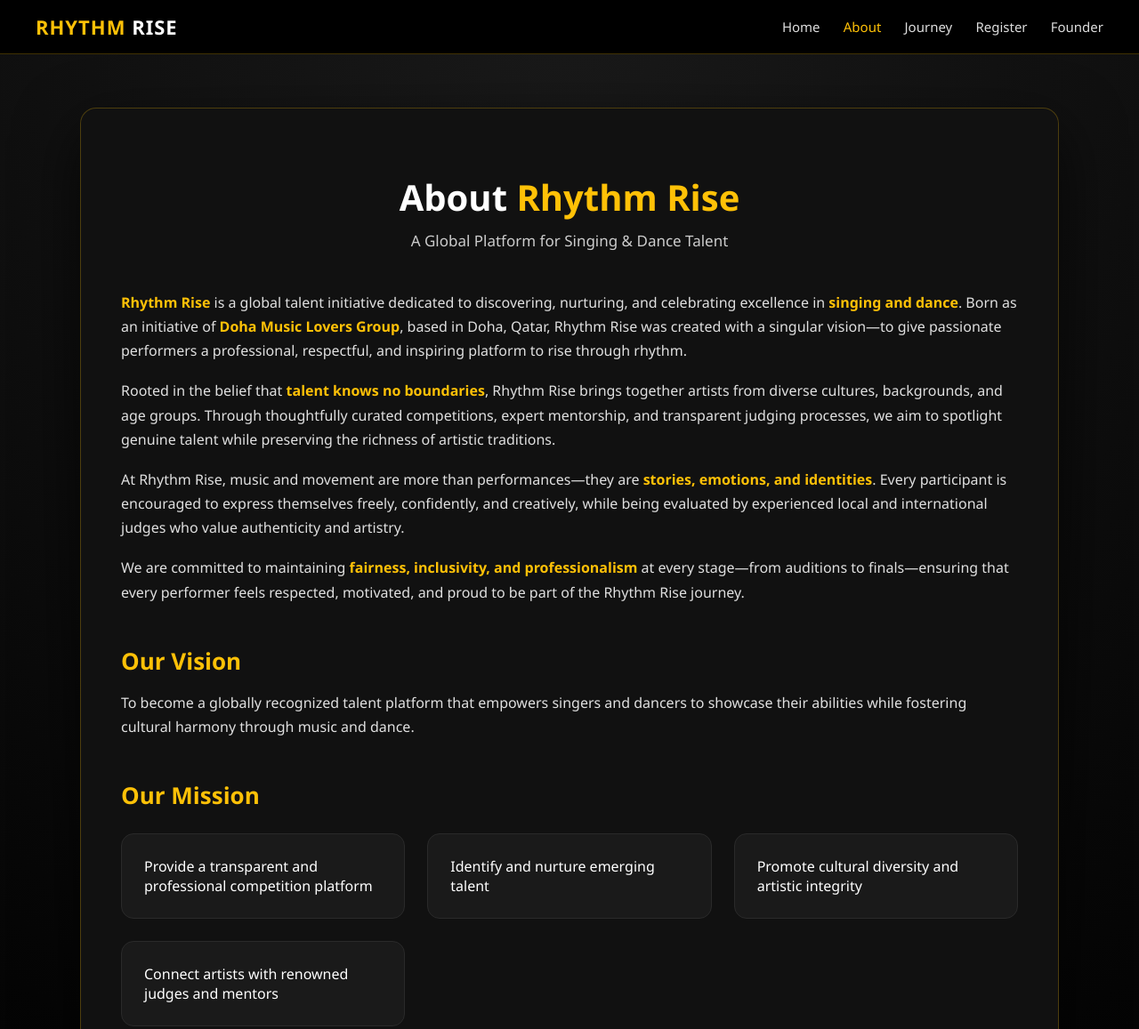
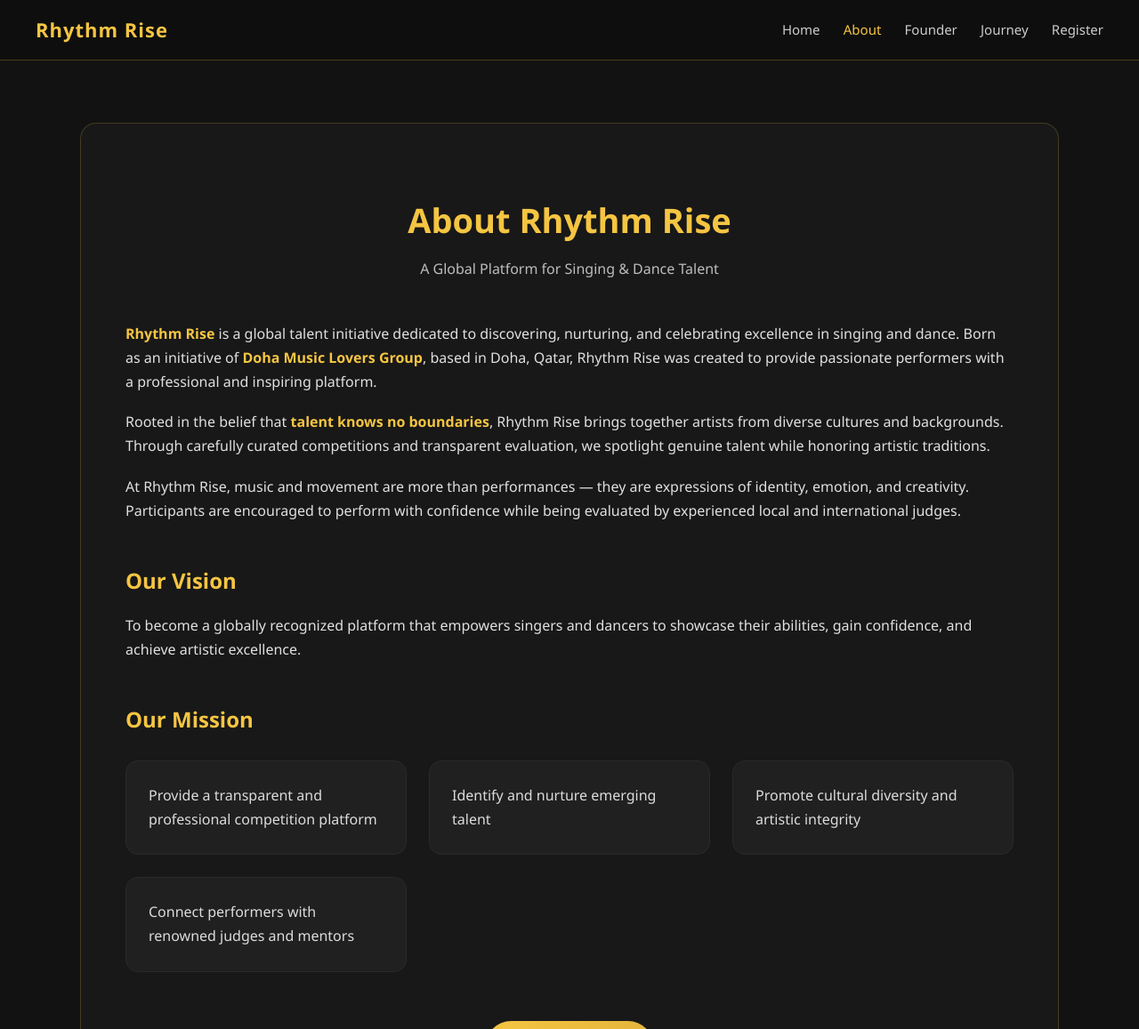
Before and after one commit to rhythmriseindia-gif/rhythmrise, a plain HTML site: page about.html in a window 1280 px wide. Shown: the top 1157 px of the page at 89% size. Drawn offline with Linux system fonts and the light colour scheme.

Commit message:
Update about.html

```diff
--- a/about.html
+++ b/about.html
@@ -6,17 +6,19 @@
   <meta name="viewport" content="width=device-width, initial-scale=1.0">
 
   <style>
+    /* ================= BASE ================= */
     body {
       margin: 0;
       font-family: 'Segoe UI', Arial, sans-serif;
-      background: radial-gradient(circle at top, #1a1a1a, #000);
-      color: #ffffff;
+      background: #121212;              /* soft dark */
+      color: #e6e6e6;                   /* off-white text */
+      line-height: 1.7;
     }
 
     /* ================= HEADER ================= */
     header {
-      background: #000;
-      border-bottom: 1px solid rgba(255,193,7,0.25);
+      background: #0e0e0e;
+      border-bottom: 1px solid rgba(245,197,66,0.25);
       position: sticky;
       top: 0;
       z-index: 1000;
@@ -34,58 +36,50 @@
     .logo {
       font-size: 22px;
       font-weight: 800;
-      color: #ffc107;
+      color: #f5c542;                   /* soft gold */
       text-decoration: none;
       letter-spacing: 1px;
-    }
-
-    .logo span {
-      color: #fff;
     }
 
     nav a {
       margin-left: 22px;
       text-decoration: none;
-      color: #ddd;
+      color: #cccccc;
       font-size: 15px;
       font-weight: 500;
     }
 
     nav a:hover,
     nav a.active {
-      color: #ffc107;
+      color: #f5c542;
     }
 
     /* ================= CONTENT ================= */
     .page-wrapper {
       max-width: 1100px;
       margin: auto;
-      padding: 60px 25px;
+      padding: 70px 25px;
     }
 
     .card {
-      background: #111;
+      background: #181818;              /* softer than pure black */
       border-radius: 18px;
-      padding: 45px;
-      box-shadow: 0 25px 70px rgba(0,0,0,0.7);
-      border: 1px solid rgba(255,193,7,0.25);
+      padding: 50px;
+      border: 1px solid rgba(245,197,66,0.2);
     }
 
     h1 {
-      font-size: 40px;
+      font-size: 38px;
       font-weight: 800;
       text-align: center;
       margin-bottom: 10px;
-    }
-
-    h1 span {
-      color: #ffc107;
+      color: #f5c542;
     }
 
     .subtitle {
       text-align: center;
-      color: #ccc;
-      font-size: 17px;
+      color: #bdbdbd;
+      font-size: 16px;
       margin-bottom: 45px;
     }
 
@@ -93,19 +87,18 @@
       font-size: 16px;
       color: #e0e0e0;
       margin-bottom: 18px;
-      line-height: 1.7;
     }
 
     .highlight {
-      color: #ffc107;
+      color: #f5c542;
       font-weight: 600;
     }
 
     h2 {
-      font-size: 26px;
+      font-size: 24px;
       margin-top: 45px;
       margin-bottom: 15px;
-      color: #ffc107;
+      color: #f5c542;
     }
 
     .grid {
@@ -116,25 +109,26 @@
     }
 
     .box {
-      background: #1a1a1a;
+      background: #202020;
       border-radius: 14px;
       padding: 25px;
       border: 1px solid #2a2a2a;
+      color: #dcdcdc;
     }
 
     .cta {
-      margin-top: 50px;
+      margin-top: 55px;
       text-align: center;
     }
 
     .cta a {
       display: inline-block;
-      padding: 16px 40px;
+      padding: 15px 38px;
       border-radius: 50px;
-      background: linear-gradient(135deg, #ffc107, #ff9800);
+      background: linear-gradient(135deg, #f5c542, #e0b13a);
       color: #000;
       font-weight: 700;
-      font-size: 18px;
+      font-size: 17px;
       text-decoration: none;
     }
 
@@ -142,21 +136,21 @@
       text-align: center;
       margin-top: 50px;
       font-size: 13px;
-      color: #777;
+      color: #888;
     }
 
     @media (max-width: 768px) {
+      .card {
+        padding: 32px 24px;
+      }
+
+      h1 {
+        font-size: 30px;
+      }
+
       nav a {
         margin-left: 14px;
         font-size: 14px;
-      }
-
-      h1 {
-        font-size: 32px;
-      }
-
-      .card {
-        padding: 30px 22px;
       }
     }
   </style>
@@ -167,13 +161,13 @@
 <!-- ================= HEADER ================= -->
 <header>
   <div class="nav-container">
-    <a href="index.html" class="logo">RHYTHM <span>RISE</span></a>
+    <a href="index.html" class="logo">Rhythm Rise</a>
     <nav>
       <a href="index.html">Home</a>
       <a href="about.html" class="active">About</a>
+      <a href="founder.html">Founder</a>
       <a href="journey.html">Journey</a>
       <a href="register.html">Register</a>
-      <a href="founder.html">Founder</a>
     </nav>
   </div>
 </header>
@@ -182,41 +176,33 @@
 <div class="page-wrapper">
   <div class="card">
 
-    <h1>About <span>Rhythm Rise</span></h1>
+    <h1>About Rhythm Rise</h1>
     <div class="subtitle">A Global Platform for Singing & Dance Talent</div>
 
     <p>
       <span class="highlight">Rhythm Rise</span> is a global talent initiative dedicated to discovering,
-      nurturing, and celebrating excellence in <span class="highlight">singing and dance</span>.
-      Born as an initiative of <span class="highlight">Doha Music Lovers Group</span>, based in Doha, Qatar,
-      Rhythm Rise was created with a singular vision—to give passionate performers a professional,
-      respectful, and inspiring platform to rise through rhythm.
+      nurturing, and celebrating excellence in singing and dance. Born as an initiative of
+      <span class="highlight">Doha Music Lovers Group</span>, based in Doha, Qatar, Rhythm Rise was created
+      to provide passionate performers with a professional and inspiring platform.
     </p>
 
     <p>
       Rooted in the belief that <span class="highlight">talent knows no boundaries</span>, Rhythm Rise
-      brings together artists from diverse cultures, backgrounds, and age groups. Through thoughtfully
-      curated competitions, expert mentorship, and transparent judging processes, we aim to spotlight
-      genuine talent while preserving the richness of artistic traditions.
+      brings together artists from diverse cultures and backgrounds. Through carefully curated
+      competitions and transparent evaluation, we spotlight genuine talent while honoring artistic
+      traditions.
     </p>
 
     <p>
-      At Rhythm Rise, music and movement are more than performances—they are
-      <span class="highlight">stories, emotions, and identities</span>. Every participant is encouraged
-      to express themselves freely, confidently, and creatively, while being evaluated by experienced
-      local and international judges who value authenticity and artistry.
-    </p>
-
-    <p>
-      We are committed to maintaining <span class="highlight">fairness, inclusivity, and professionalism</span>
-      at every stage—from auditions to finals—ensuring that every performer feels respected, motivated,
-      and proud to be part of the Rhythm Rise journey.
+      At Rhythm Rise, music and movement are more than performances — they are expressions of identity,
+      emotion, and creativity. Participants are encouraged to perform with confidence while being
+      evaluated by experienced local and international judges.
     </p>
 
     <h2>Our Vision</h2>
     <p>
-      To become a globally recognized talent platform that empowers singers and dancers to showcase
-      their abilities while fostering cultural harmony through music and dance.
+      To become a globally recognized platform that empowers singers and dancers to showcase their
+      abilities, gain confidence, and achieve artistic excellence.
     </p>
 
     <h2>Our Mission</h2>
@@ -224,7 +210,7 @@
       <div class="box">Provide a transparent and professional competition platform</div>
       <div class="box">Identify and nurture emerging talent</div>
       <div class="box">Promote cultural diversity and artistic integrity</div>
-      <div class="box">Connect artists with renowned judges and mentors</div>
+      <div class="box">Connect performers with renowned judges and mentors</div>
     </div>
 
     <div class="cta">
```
